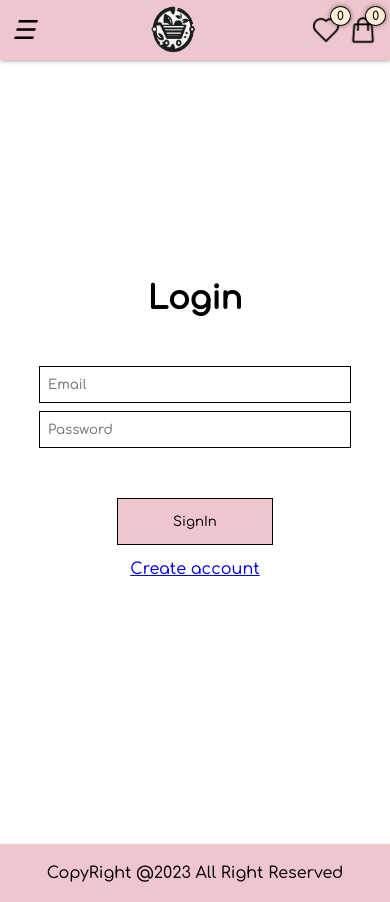
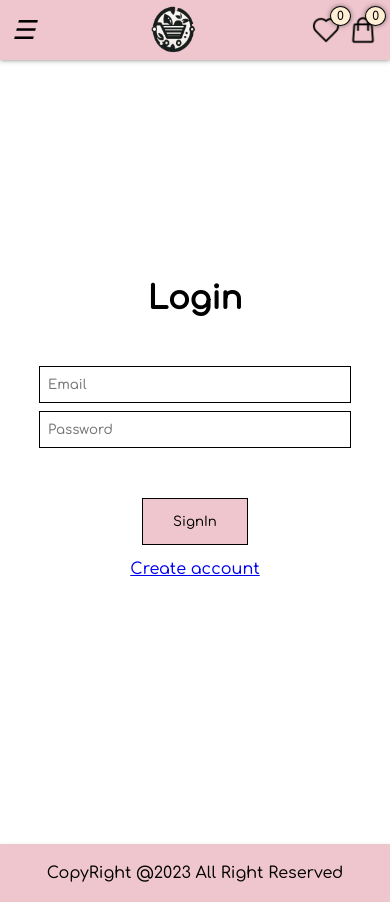
Before and after one commit to MuhammadAhmad338/My-Thirst-react-app-build-with-react-and-redux-toolkit, a React (Vite) app: page /account/login in a window 390 px wide. Built offline with nearby package versions, Linux system fonts and the light colour scheme.

Commit message:
latest most most commit

```diff
--- a/src/Components/Signin/Signin.css
+++ b/src/Components/Signin/Signin.css
@@ -34,10 +34,9 @@
 }
 
 .signin-links button {
-    padding: 15px 5px;
-    border: 1px solid black;
-    width: 12%;
-    animation: color-change 5s infinite;
+  padding: 15px 30px;
+  border: 1px solid black;
+  animation: color-change 5s infinite;
 }
 
 @keyframes color-change {
@@ -110,10 +109,9 @@ h1 {
   }
 
   .signin-links button {
-      padding: 15px 17px;
-      border: 1px solid black;
-      width: 50%;
-      animation: color-change 5s infinite;
+    padding: 15px 30px;
+    border: 1px solid black;
+    animation: color-change 5s infinite;
   }
 
   @keyframes color-change {
--- a/src/Components/Signup/Signup.css
+++ b/src/Components/Signup/Signup.css
@@ -64,7 +64,6 @@ h1 {
 }
 
 @media screen and (max-width: 768px) {
-
   .signup {
     display: flex;
     flex-direction: column;
```
